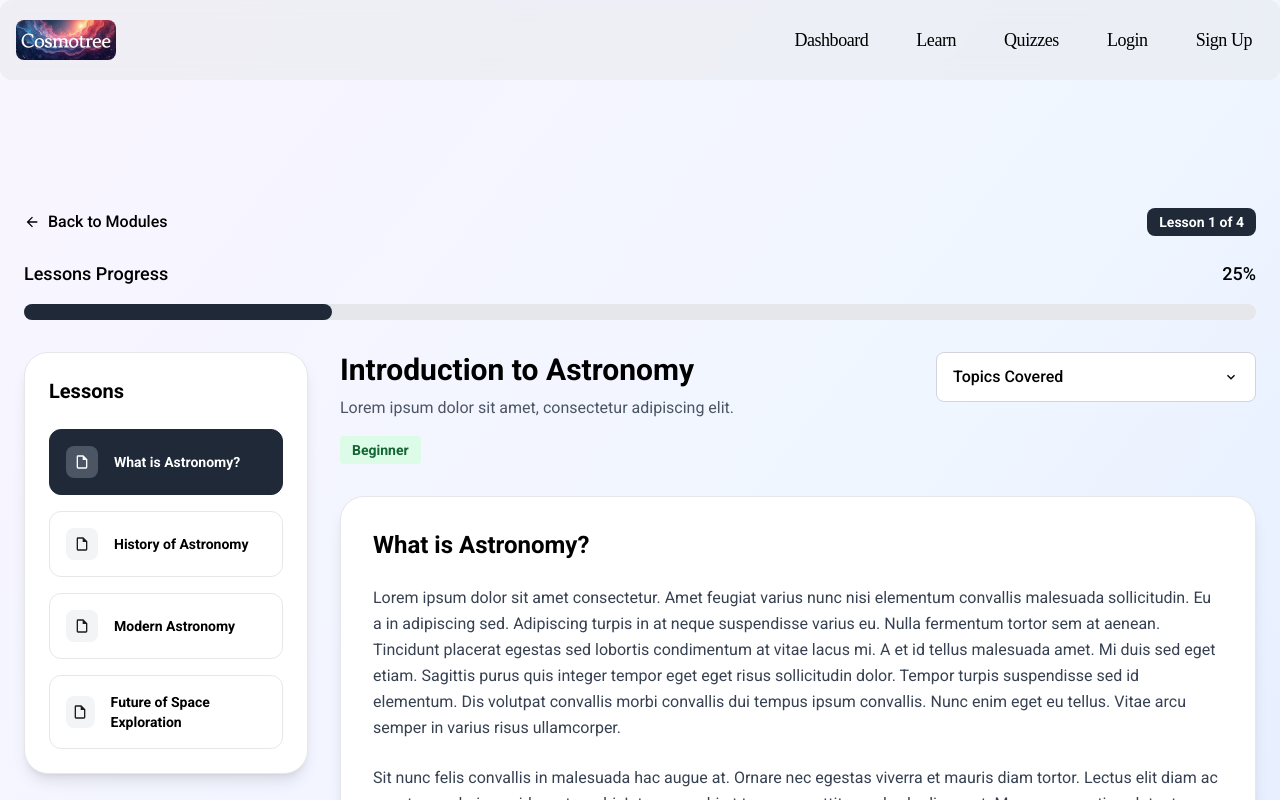
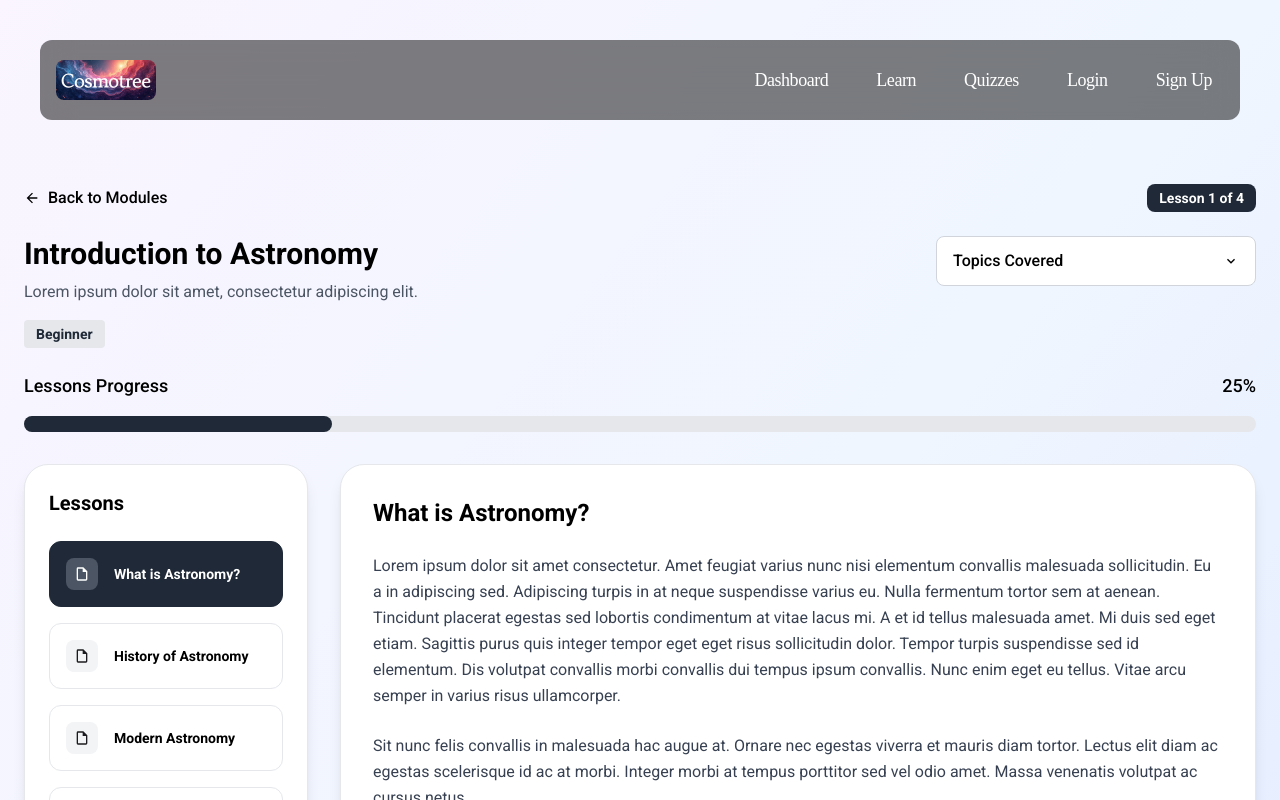
Before and after one commit to LOG-N-CODING/Cosmotree, a React (Create React App) app in the folder cosmotree-app/: page /learn/1 in a window 1280 px wide. Shown: the top 800 px of the page. Built offline with nearby package versions, Linux system fonts and the light colour scheme; no server answers; a web font is replaced by a local one.

Commit message:
Learn Detail 디자인

```diff
--- a/cosmotree-app/src/pages/Learn/Detail.tsx
+++ b/cosmotree-app/src/pages/Learn/Detail.tsx
@@ -57,25 +57,28 @@ Interdum et turpis vitae enim non iaculis nibh aenean in. Dui scelerisque lacus
   };
 
   const getDifficultyColor = (level: string) => {
-    switch (level) {
-      case 'Beginner':
-        return 'bg-green-100 text-green-800';
-      case 'Intermediate':
-        return 'bg-yellow-100 text-yellow-800';
-      case 'Advanced':
-        return 'bg-red-100 text-red-800';
-      default:
-        return 'bg-gray-100 text-gray-800';
-    }
+    return 'bg-gray-200 text-gray-800';
+    // switch (level) {
+    //   case 'Beginner':
+    //     return 'bg-green-100 text-green-800';
+    //   case 'Intermediate':
+    //     return 'bg-yellow-100 text-yellow-800';
+    //   case 'Advanced':
+    //     return 'bg-red-100 text-red-800';
+    //   default:
+    //     return 'bg-gray-100 text-gray-800';
+    // }
   };
 
   return (
     <div className="min-h-screen bg-gradient-to-br from-purple-50 via-blue-50 to-indigo-100">
       {/* Header */}
-      <Header mode="light" />
+      <div className="px-4 sm:px-6 md:px-8 lg:px-10 pt-6 sm:pt-8 md:pt-10 space-y-6 sm:space-y-8">
+        <Header mode="dark" fixed={false} />
+      </div>
 
       {/* Main Content */}
-      <div className="pt-32 pb-20">
+      <div className="pt-16 pb-20">
         <div className="max-w-7xl mx-auto px-6">
           {/* Top Section */}
           <motion.div
@@ -107,6 +110,59 @@ Interdum et turpis vitae enim non iaculis nibh aenean in. Dui scelerisque lacus
 
               <div className="bg-gray-800 text-white px-3 py-1 rounded-lg text-sm font-semibold">
                 Lesson {moduleData.currentLesson} of {moduleData.totalLessons}
+              </div>
+            </div>
+
+            {/* Module Info */}
+            <div className="flex gap-4 my-6">
+              <div className="flex-1">
+                <h1 className="text-3xl font-bold text-black mb-2">{moduleData.title}</h1>
+                <p className="text-gray-600 mb-4">{moduleData.description}</p>
+                <span
+                  className={`inline-block px-3 py-1 rounded text-sm font-semibold ${getDifficultyColor(moduleData.difficulty)}`}
+                >
+                  {moduleData.difficulty}
+                </span>
+              </div>
+
+              {/* Topics Covered */}
+              <div className="w-80">
+                <button
+                  onClick={() => setIsTopicsExpanded(!isTopicsExpanded)}
+                  className="w-full flex items-center justify-between gap-2 bg-white border border-gray-300 px-4 py-3 rounded-lg font-medium text-black hover:bg-gray-50 transition-colors"
+                >
+                  Topics Covered
+                  <motion.svg
+                    width="16"
+                    height="16"
+                    viewBox="0 0 24 24"
+                    fill="none"
+                    xmlns="http://www.w3.org/2000/svg"
+                    animate={{ rotate: isTopicsExpanded ? 180 : 0 }}
+                    transition={{ duration: 0.3 }}
+                  >
+                    <path
+                      d="M7.41 8.59L12 13.17l4.59-4.58L18 10l-6 6-6-6 1.41-1.41z"
+                      fill="currentColor"
+                    />
+                  </motion.svg>
+                </button>
+
+                {isTopicsExpanded && (
+                  <motion.div
+                    initial={{ opacity: 0, height: 0 }}
+                    animate={{ opacity: 1, height: 'auto' }}
+                    exit={{ opacity: 0, height: 0 }}
+                    className="mt-2 bg-white border border-gray-300 rounded-lg p-4"
+                  >
+                    <ul className="space-y-2 text-sm text-gray-600">
+                      <li>• Basic concepts of astronomy</li>
+                      <li>• Solar system overview</li>
+                      <li>• Stars and galaxies</li>
+                      <li>• Space exploration history</li>
+                    </ul>
+                  </motion.div>
+                )}
               </div>
             </div>
 
@@ -184,58 +240,7 @@ Interdum et turpis vitae enim non iaculis nibh aenean in. Dui scelerisque lacus
               className="lg:col-span-3"
             >
               <div className="space-y-8">
-                {/* Module Info */}
-                <div className="flex gap-4">
-                  <div className="flex-1">
-                    <h1 className="text-3xl font-bold text-black mb-2">{moduleData.title}</h1>
-                    <p className="text-gray-600 mb-4">{moduleData.description}</p>
-                    <span
-                      className={`inline-block px-3 py-1 rounded text-sm font-semibold ${getDifficultyColor(moduleData.difficulty)}`}
-                    >
-                      {moduleData.difficulty}
-                    </span>
-                  </div>
 
-                  {/* Topics Covered */}
-                  <div className="w-80">
-                    <button
-                      onClick={() => setIsTopicsExpanded(!isTopicsExpanded)}
-                      className="w-full flex items-center justify-between gap-2 bg-white border border-gray-300 px-4 py-3 rounded-lg font-medium text-black hover:bg-gray-50 transition-colors"
-                    >
-                      Topics Covered
-                      <motion.svg
-                        width="16"
-                        height="16"
-                        viewBox="0 0 24 24"
-                        fill="none"
-                        xmlns="http://www.w3.org/2000/svg"
-                        animate={{ rotate: isTopicsExpanded ? 180 : 0 }}
-                        transition={{ duration: 0.3 }}
-                      >
-                        <path
-                          d="M7.41 8.59L12 13.17l4.59-4.58L18 10l-6 6-6-6 1.41-1.41z"
-                          fill="currentColor"
-                        />
-                      </motion.svg>
-                    </button>
-
-                    {isTopicsExpanded && (
-                      <motion.div
-                        initial={{ opacity: 0, height: 0 }}
-                        animate={{ opacity: 1, height: 'auto' }}
-                        exit={{ opacity: 0, height: 0 }}
-                        className="mt-2 bg-white border border-gray-300 rounded-lg p-4"
-                      >
-                        <ul className="space-y-2 text-sm text-gray-600">
-                          <li>• Basic concepts of astronomy</li>
-                          <li>• Solar system overview</li>
-                          <li>• Stars and galaxies</li>
-                          <li>• Space exploration history</li>
-                        </ul>
-                      </motion.div>
-                    )}
-                  </div>
-                </div>
 
                 {/* Lesson Content */}
                 <div className="bg-white rounded-3xl border border-gray-200 shadow-lg p-8">
```
